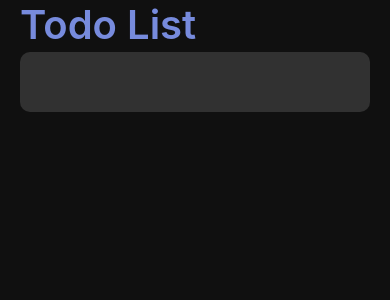
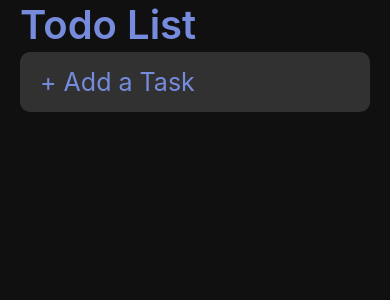
Before and after one commit to seondal/study-react-native, a React Native app: screen / in a window 390 px wide. Shown: the top 300 px of the page. Built offline with nearby package versions, Linux system fonts and the light colour scheme.

Commit message:
5.3.2 Input 컴포넌트

```diff
--- a/chap05-todo/components/Input.js
+++ b/chap05-todo/components/Input.js
@@ -2,7 +2,9 @@
 import { Dimensions } from "react-native";
 import styled from "styled-components/native";
 
-const StyledInput = styled.TextInput`
+const StyledInput = styled.TextInput.attrs(({ theme }) => ({
+  placeholderTextColor: theme.main,
+}))`
   width: ${({ width }) => width - 40}px;
   height: 60px;
   margin: 3px 0;
@@ -15,7 +17,17 @@
 
 const Input = () => {
   const width = Dimensions.get("window").width;
-  return <StyledInput width={width} />;
+  return (
+    <StyledInput
+      width={width}
+      placeholder="+ Add a Task"
+      maxLength={50}
+      autoCapitalize="none"
+      autoCorrect={false}
+      returnKeyType="done"
+      keyboardAppearance="dark"
+    />
+  );
 };
 
 export default Input;
```
